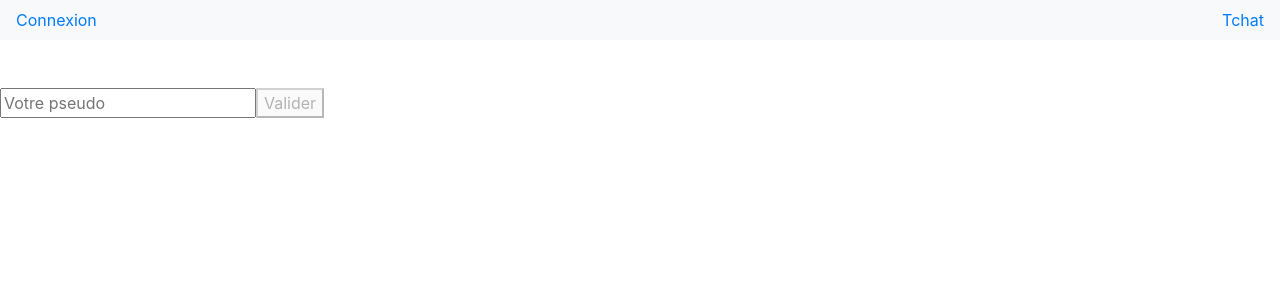
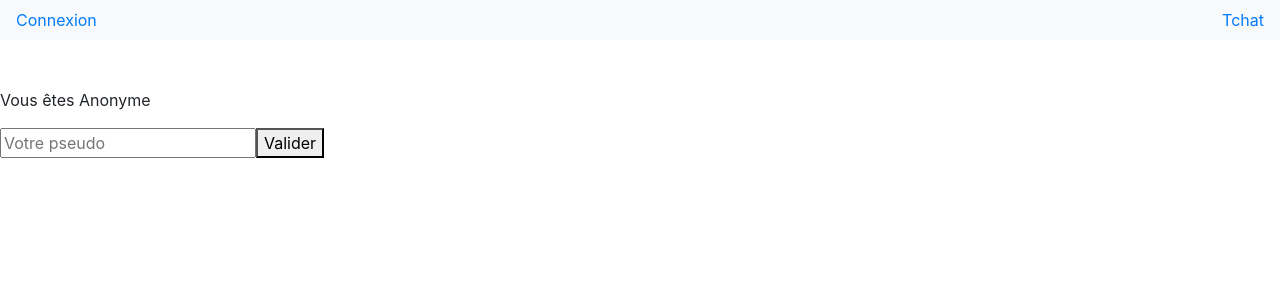
Before and after one commit to Shirikumo/React-training, a React (Create React App) app: page / in a window 1280 px wide. Shown: the top 300 px of the page. Built offline with nearby package versions, Linux system fonts and the light colour scheme; what redux-localstorage-simple would draw is missing.

Commit message:
show which username is used in login page

```diff
--- a/src/containers/Login.jsx
+++ b/src/containers/Login.jsx
@@ -22,10 +22,11 @@ class Login extends React.Component {
   render() {
     return (
       <div className="mt-5">
+        <p>{this.props.username ? `Votre nom d'utilisateur est : ${this.props.username}` : 'Vous êtes Anonyme'}</p>
         <form onSubmit={this.handleSubmit}>
           <input type="text" name="username" placeholder="Votre pseudo"
             value={this.state.username} onChange={this.handleMessageChange} />
-          <button type="submit" disabled={!this.state.username}>Valider</button>
+          <button type="submit">Valider</button>
         </form>
       </div>
     );
@@ -36,4 +37,8 @@ const mapDispatchToProps = {
   addUser
 }
 
-export default connect(null, mapDispatchToProps)(Login);
+const mapStateToProps = (state) => ({
+  username: state.user.currentUser
+})
+
+export default connect(mapStateToProps, mapDispatchToProps)(Login);
```
